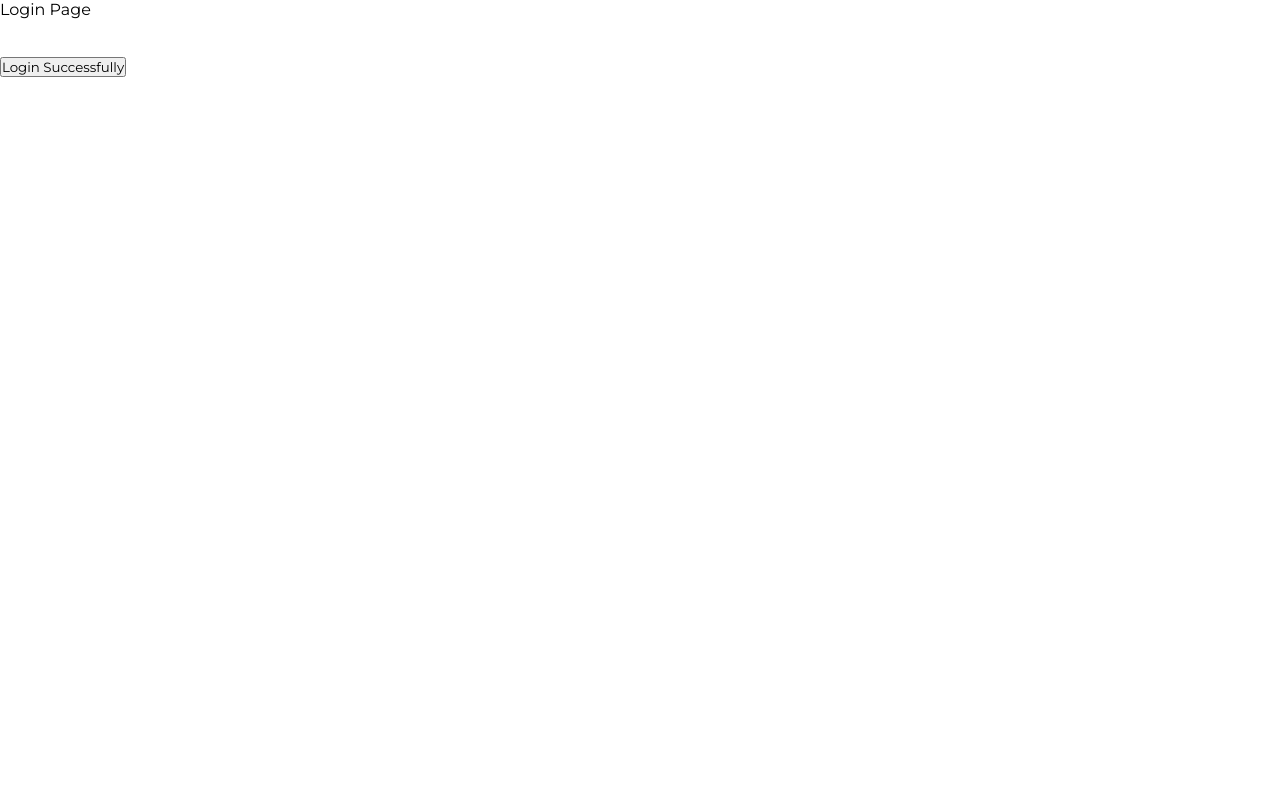
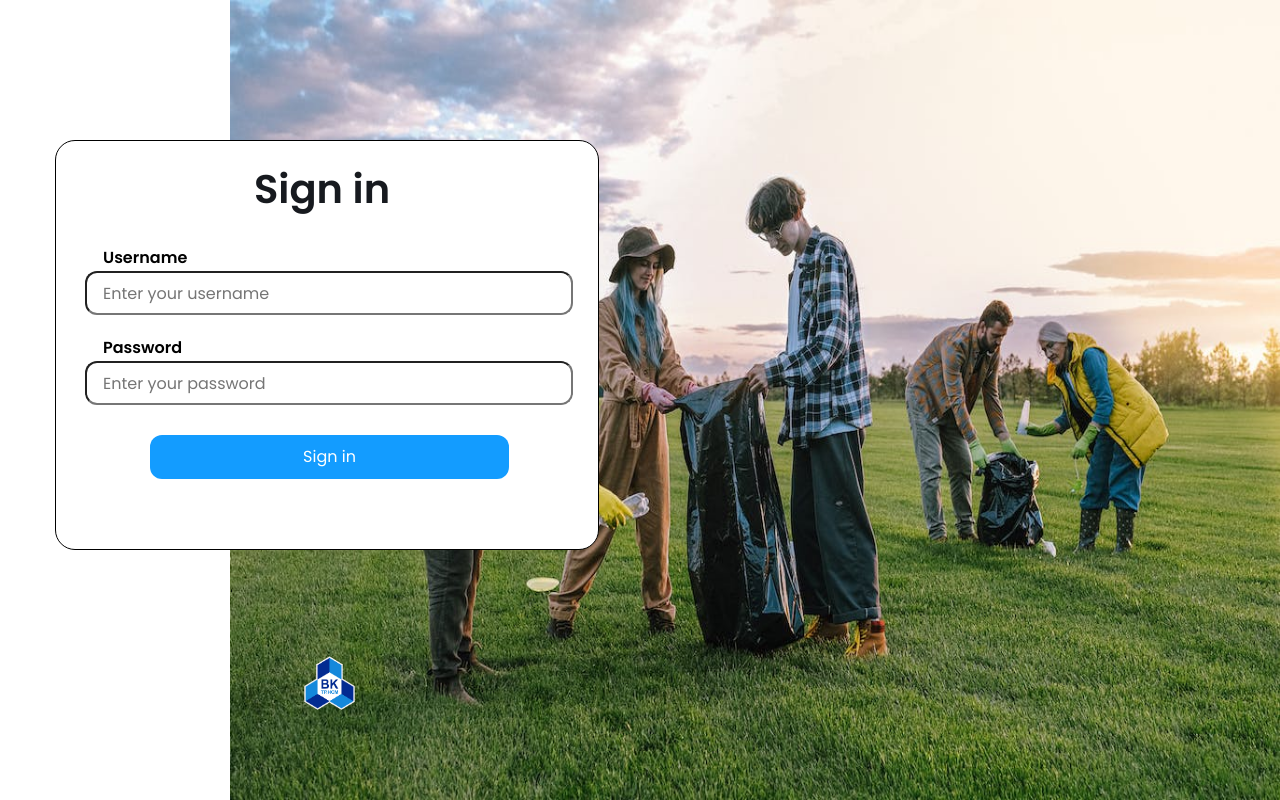
Before and after one commit to NhanVo-gmt/CNPM, a React (Create React App) app in the folder uwc/: page /login in a window 1280 px wide. Built offline with nearby package versions, Linux system fonts and the light colour scheme.

Commit message:
complete login page

```diff
--- a/uwc/src/components/NavBar.css
+++ b/uwc/src/components/NavBar.css
@@ -50,7 +50,7 @@
 }
 
 .nav-text {
-  display: flex;
+  /* display: flex; */
   justify-content: flex-start;
   align-items: center;
   padding: 8px 0px 8px 16px;
--- a/uwc/src/pages/LoginPage/index.js
+++ b/uwc/src/pages/LoginPage/index.js
@@ -1,17 +1,39 @@
 import React from "react";
 import { Link } from "react-router-dom";
+import cover from "../../assets/cover.png";
+import "./login.css";
+import logo from "../../assets/logo.png";
 
 function LoginPage() {
   return (
     <div className="login">
-      <p>
-        Login Page
-      </p>
-      <br />
-      <br />
-      <Link to="/dashboard">
-        <button>Login Successfully</button>
-      </Link>
+      <img
+        src={cover}
+        alt=""
+        className="cover"
+      />
+      <div className="container">
+          <p className="header">Sign in</p>
+          <form method="POST" className="textbox">
+            <label for="name" className="label">Username</label>
+            <input type="text" id="name" placeholder="Enter your username" name="username" className="form-input" required />
+
+            <label for="password" className="label">Password</label>
+            <input type="password" id="password" placeholder="Enter your password" name="password" className="form-input" required />
+
+            <Link to="/dashboard">
+            <input type="submit" className="button" value="Sign in" />
+            </Link>
+
+
+      </form>
+
+      </div>
+      <img
+            src={logo}
+            alt=""
+            className="logo"
+      />
     </div>
   );
 }
--- /dev/null
+++ b/uwc/src/pages/LoginPage/login.css
@@ -0,0 +1,120 @@
+@import url("https://fonts.googleapis.com/css2?family=Jura:wght@300;400;500;600;700&family=Poppins:wght@100;200;300;400;500;600;700;800;900&display=swap");
+
+.cover{
+    position: absolute;
+    top: 0px;
+    right: 0px;
+    width: 1050px;
+    height: 100vh;
+}
+
+.container {
+    position: fixed;
+    top: 140px;
+    left: 55px;
+    width: 544px;
+    height: 410px;
+    background: #FFFFFFFF; /* white */
+    border: 1px solid black;
+    border-radius: 20px;
+}
+
+.header {
+    position: absolute;
+    top: 20px;
+    left: 198px;
+    font-family: Poppins; /* Heading */
+    font-size: 40px;
+    line-height: 56px;
+    font-weight: 600;
+    color: #171A1FFF; /* neutral-900 */
+}
+
+/* Textbox 9 */
+.textbox {
+    position: absolute;
+    top: 104px;
+    left: 29px;
+    opacity: 1;
+}
+.textbox .form-input {
+    width: 488px;
+    height: 44px;
+    padding-left: 16px;
+    padding-right: 16px;
+    font-family: Poppins; /* Body */
+    font-size: 16px;
+    background: #FFFFFFFF; /* white */
+    border-radius: 12px; /* border-m */
+    border-width: 2px;
+    outline: none;
+    margin-bottom: 20px;
+}
+
+.textbox .label {
+    font-size: 16px;
+    line-height: 26px;
+    font-family: Poppins;
+    font-weight: 600;
+    padding-left: 18px;
+}
+  /* hover */
+.textbox .form-input:hover {
+    color: #BCC1CAFF; /* neutral-400 */
+    background: #FFFFFFFF; /* white */
+}
+  /* focused */
+.textbox input:focused {
+    color: #BCC1CAFF; /* neutral-400 */
+    background: #FFFFFFFF; /* white */
+}
+  /* disabled */
+.textbox .form-input:disabled {
+    color: #BCC1CAFF; /* neutral-400 */
+    background: #FFFFFFFF; /* white */
+    border-color: #9095A0FF; /* neutral-500 */
+}
+.textbox :disabled + .icon, .textbox :disabled + .icon + .icon {
+    fill: #171A1FFF; /* neutral-900 */
+}
+
+
+.button {
+    position: absolute;
+    top: 190px;
+    left: 65px;
+    width: 359px;
+    height: 44px;
+    padding: 0 16px;
+    display: flex;
+    align-items: center;
+    justify-content: center;
+    font-family: Poppins; /* Body */
+    font-size: 16px;
+    line-height: 26px;
+    color: #FFFFFFFF; /* white */
+    background: #139CFFFF; /* primary-500 */
+    opacity: 1;
+    border: none;
+    border-radius: 12px; /* border-m */
+}
+  /* Hover */
+.button:hover {
+    color: #FFFFFFFF; /* white */
+    background: #007FDAFF; /* primary-600 */
+}
+  /* Pressed */
+.button:hover:active {
+    color: #FFFFFFFF; /* white */
+    background: #006FBEFF; /* primary-650 */
+}
+  /* Disabled */
+.button:disabled {
+    opacity: 0.4;
+}
+
+.logo{
+    position: absolute;
+    top:650px;
+    left:290px;
+}
```
Also changed, not shown: uwc/src/assets/cover.png (added), 1 other file (tests, documents, lock files or other folders).
